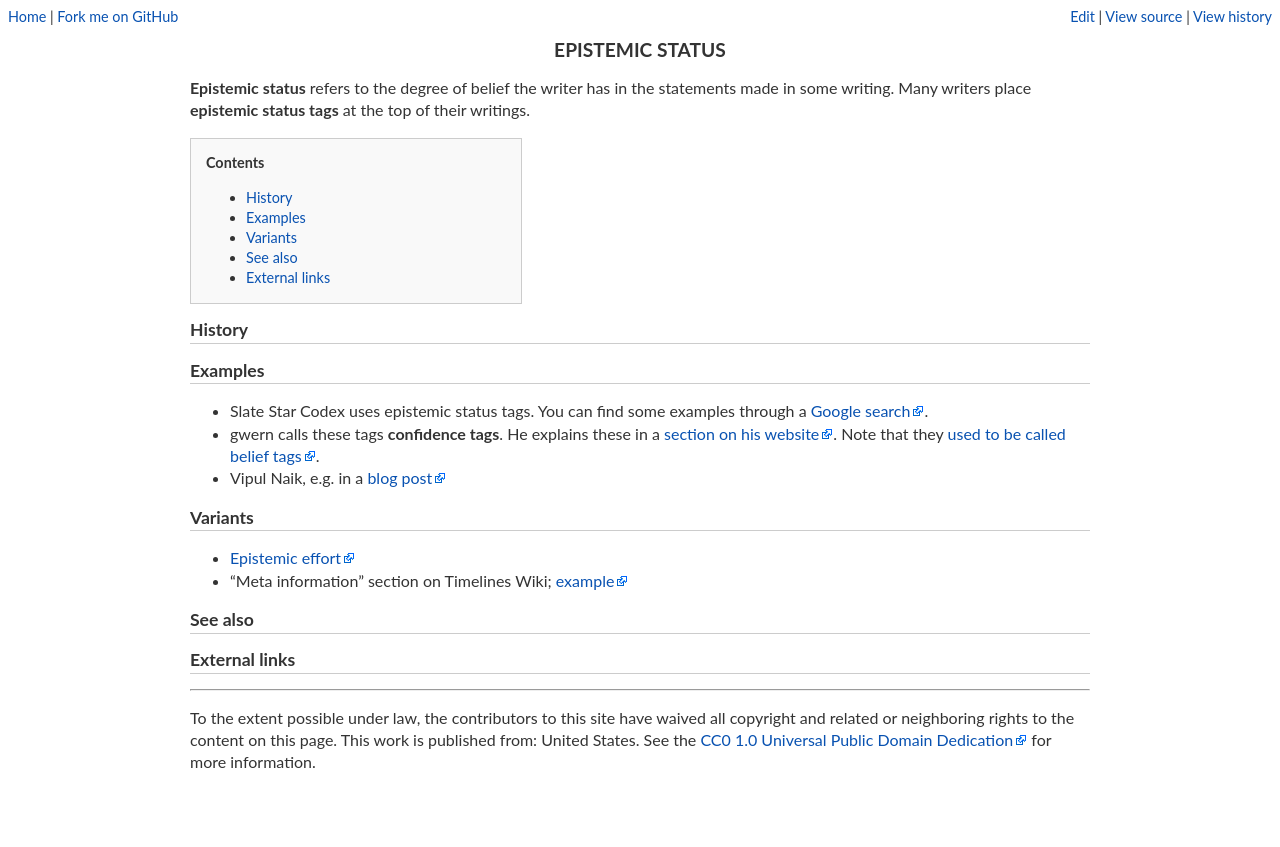
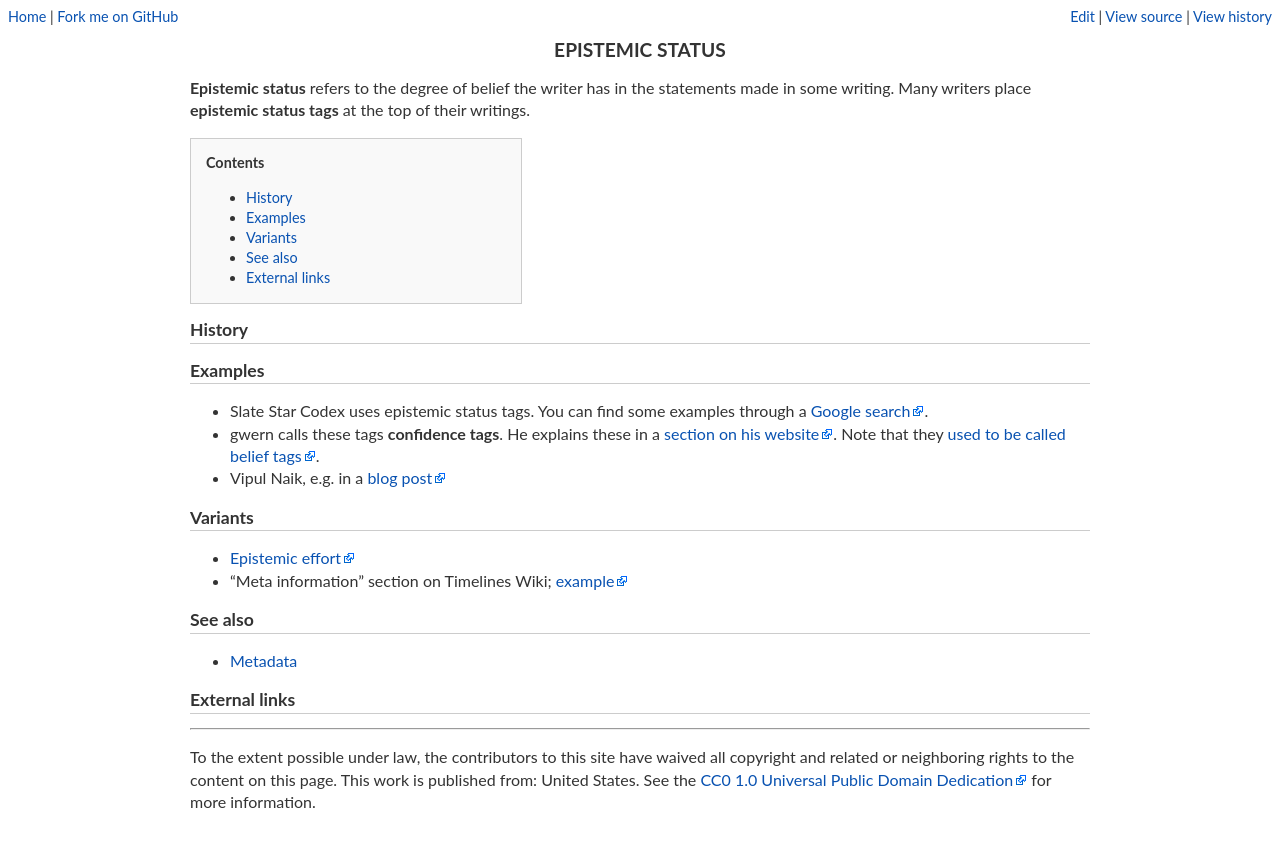
Before and after one commit to riceissa/contentcreation, a Jekyll site: the page built from epistemic-status.md, in a window 1280 px wide. Shown: the top 847 px of the page. Built offline with Jekyll 4.4.1, drawn with Linux system fonts in a browser that asks for light colours.

Commit message:
Add to see also

```diff
--- a/epistemic-status.md
+++ b/epistemic-status.md
@@ -26,4 +26,6 @@ at the top of their writings.
 
 ## See also
 
+- [Metadata]({% link epistemic-status.md %})
+
 ## External links
```
